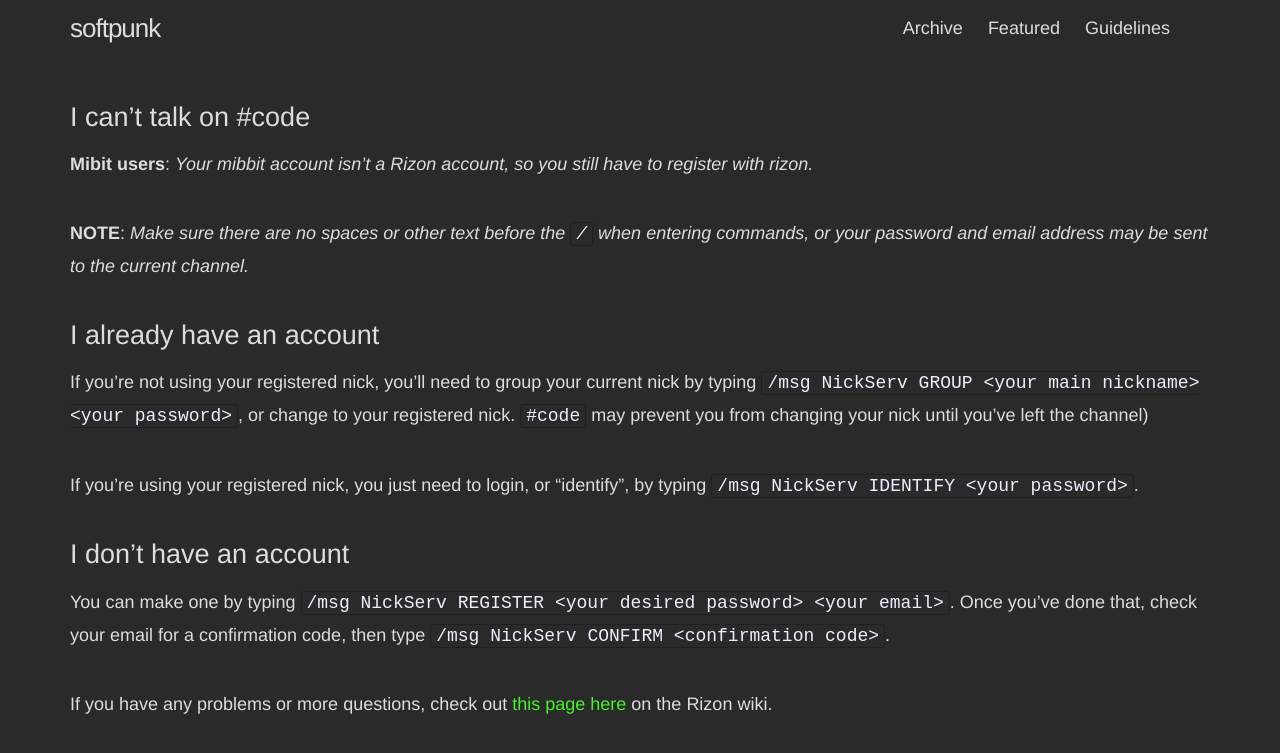
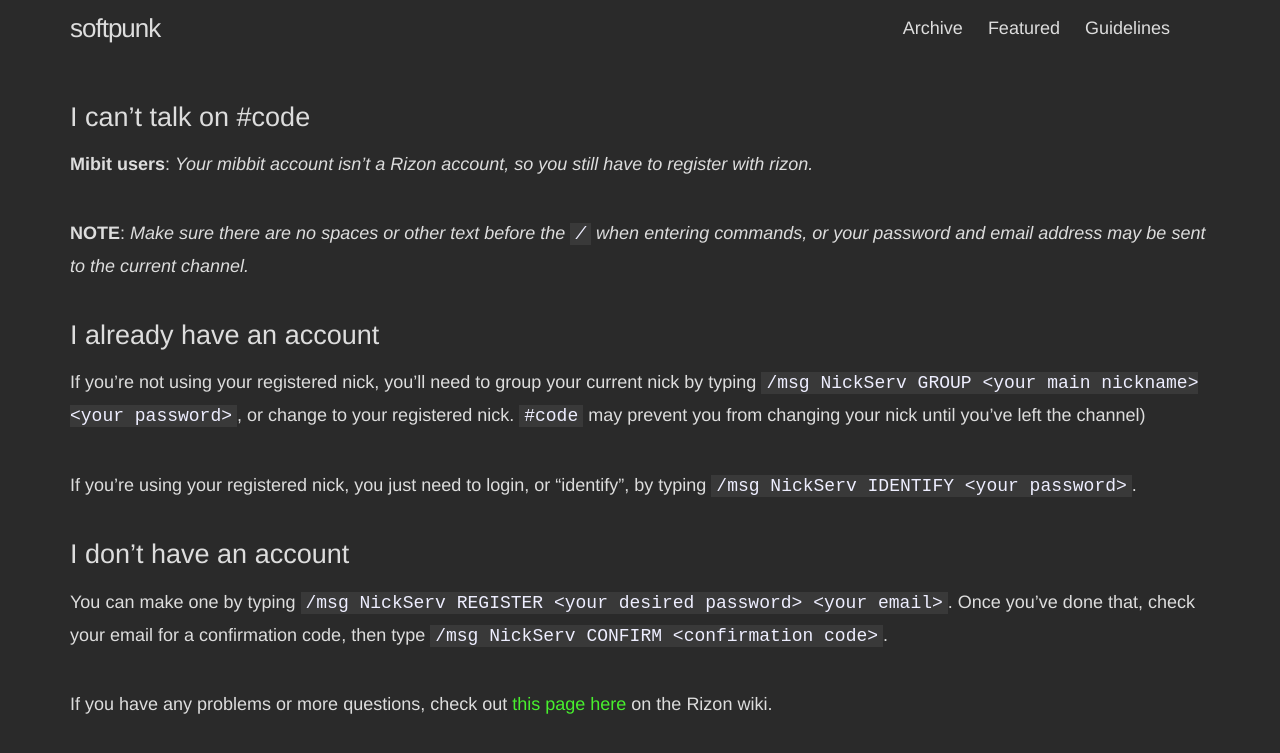
Before and after one commit to softpunk/softpunk.github.io, a Jekyll site: the page built from register.md, in a window 1280 px wide. Shown: the top 753 px of the page. Built offline with Jekyll 4.4.1, drawn with Linux system fonts in a browser that asks for light colours.

Commit message:
Change code style

```diff
--- a/_sass/_base.scss
+++ b/_sass/_base.scss
@@ -133,8 +133,7 @@
 pre,
 code {
     font-size: 18px;
-    border: 1px solid $code-background-color;
-    border-radius: 3px;
+    background-color: #393939;
     color: #eef;
     white-space: pre-line;
 }
```
